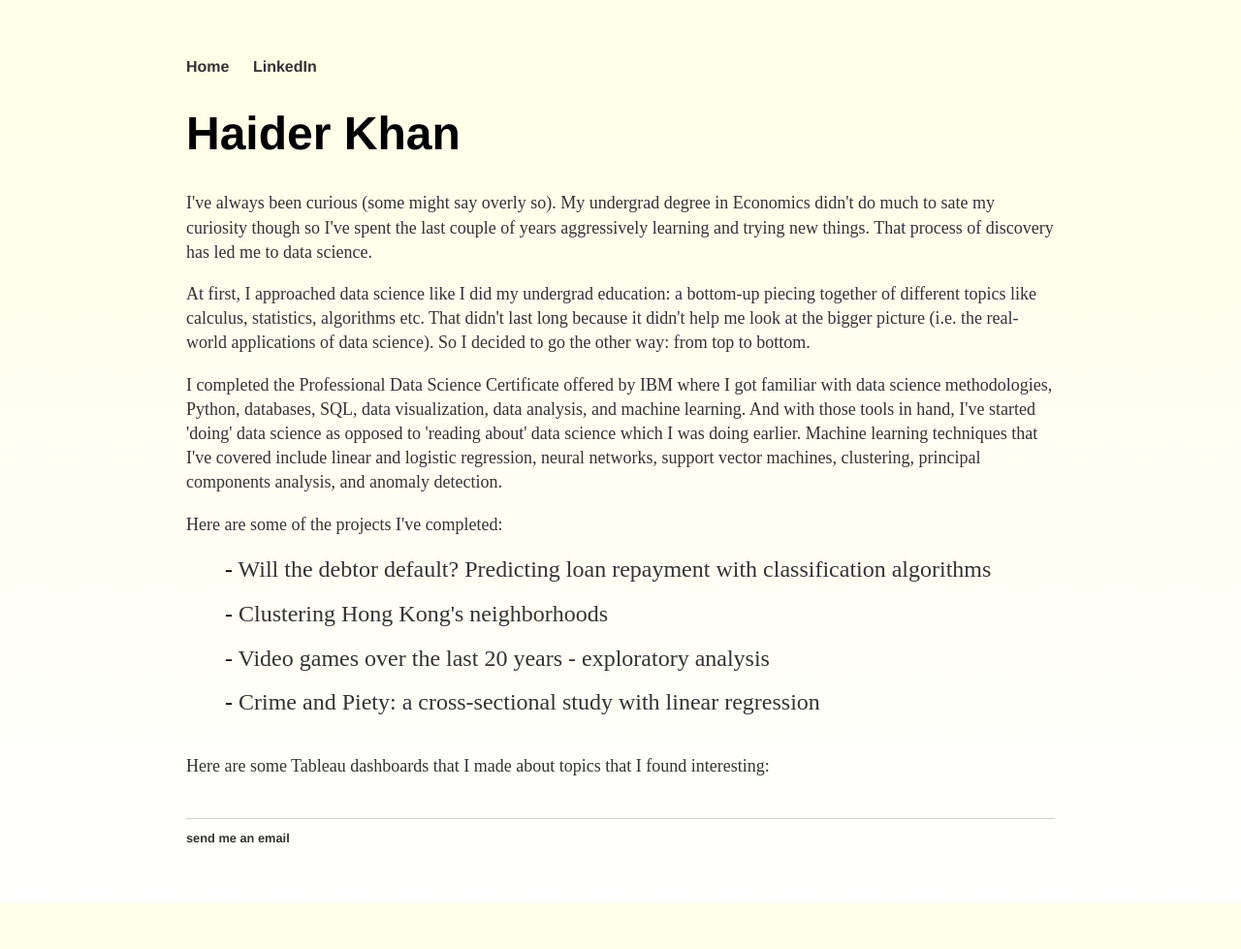
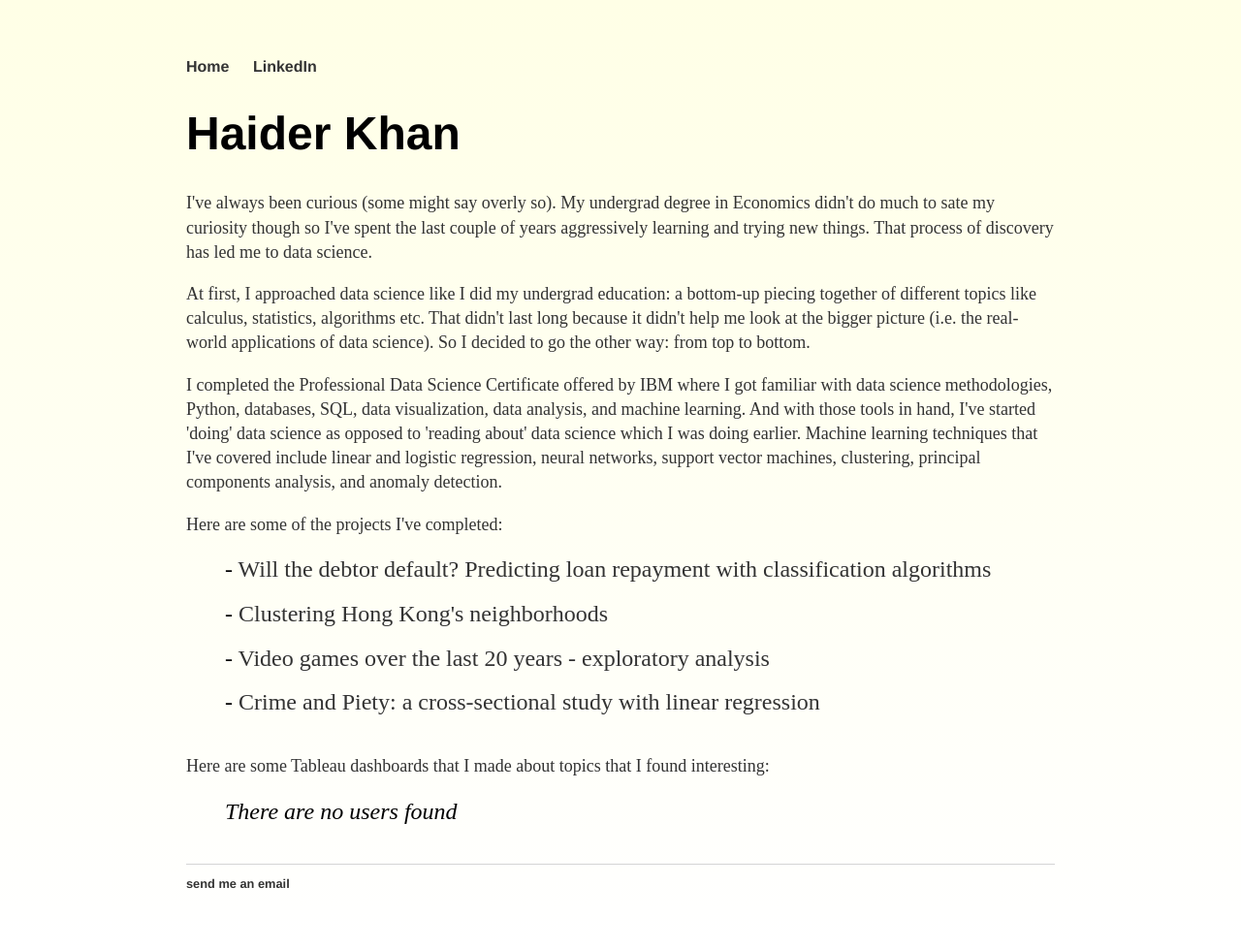
Before and after one commit to h2kh/h2kh.github.io, a Jekyll site: the page built from index.html, in a window 1280 px wide. Shown: the whole page at 97% size. Built offline with Jekyll 4.4.1, drawn with Linux system fonts in a browser that asks for light colours; before the commit the page ends 932 px from its top, so only the background shows below that.

Commit message:
Update index.html

```diff
--- a/index.html
+++ b/index.html
@@ -32,6 +32,8 @@ title: Data Science projects
 
 	  {% for post in site.tableauposts %}
 	    <li>- <a href="{{ post.url }}" title="{{ post.title }}">{{ post.title }}</a></li>
+	  {% else %}
+            <li><em>There are no users found</em></li>
 	  {% endfor %}
 	</ul>
 
```
